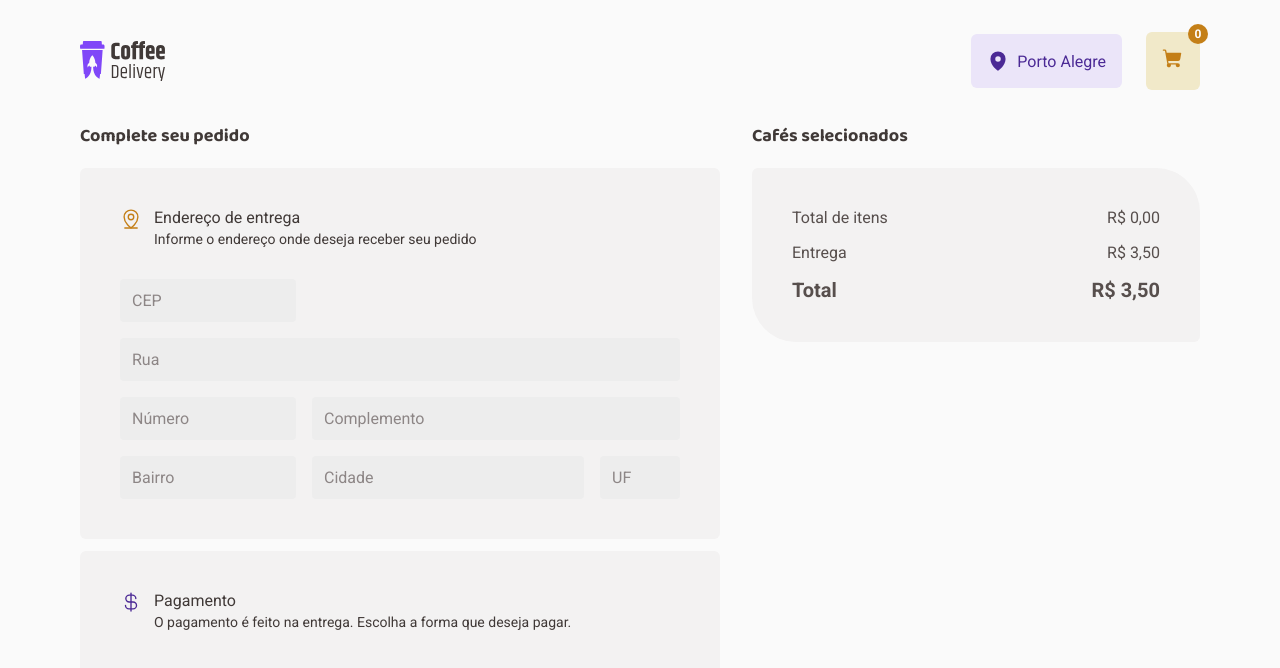
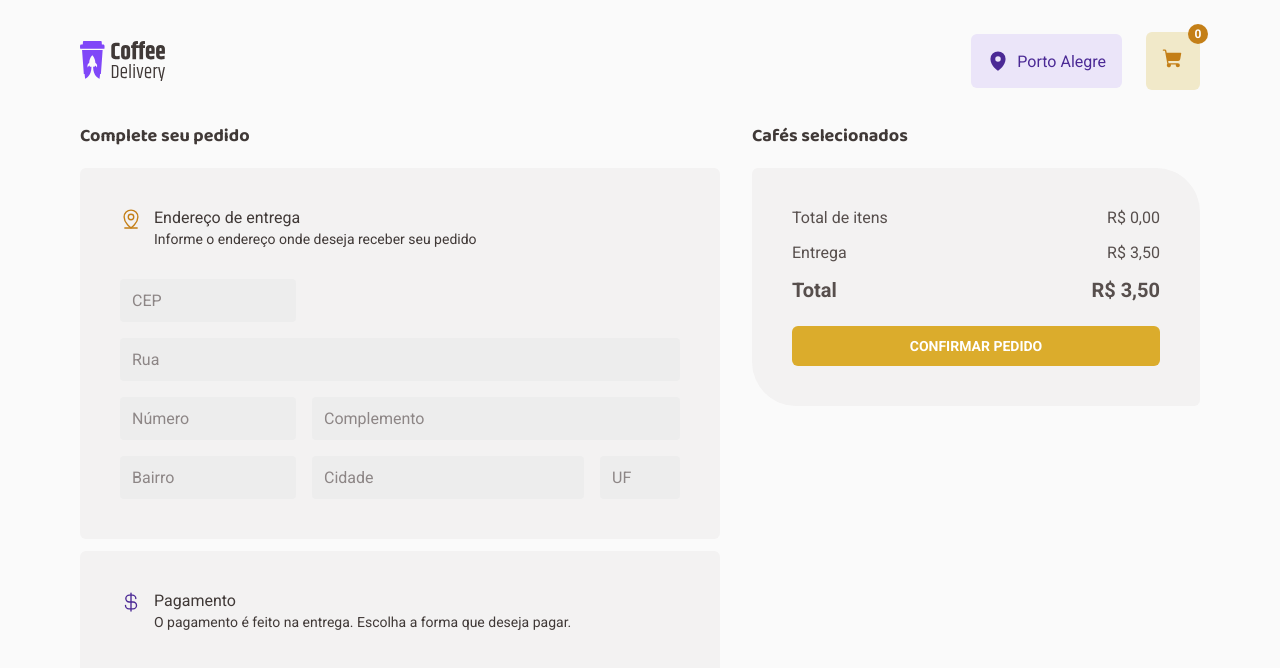
Before and after one commit to duartels/coffee-delivery-challenge, a React (Vite) app: page /checkout in a window 1280 px wide. Shown: the top 668 px of the page. Built offline with nearby package versions, Linux system fonts and the light colour scheme.

Commit message:
create button to confirm order

```diff
--- a/src/pages/Checkout/components/ProductList/index.tsx
+++ b/src/pages/Checkout/components/ProductList/index.tsx
@@ -1,7 +1,7 @@
 import { useCart } from '../../../../hooks/useCart'
 import { ProductItem } from '../ProductItem'
 import { ProductsTotal } from '../ProductsTotal'
-import { Container, ProductListContainer } from './styles'
+import { ConfirmOrderButton, Container, ProductListContainer } from './styles'
 
 export const ProductList = () => {
   const { cart } = useCart()
@@ -16,6 +16,8 @@ export const ProductList = () => {
         ))}
 
         <ProductsTotal />
+
+        <ConfirmOrderButton type="submit">CONFIRMAR PEDIDO</ConfirmOrderButton>
       </ProductListContainer>
     </Container>
   )
--- a/src/pages/Checkout/components/ProductList/styles.ts
+++ b/src/pages/Checkout/components/ProductList/styles.ts
@@ -17,3 +17,13 @@ export const ProductListContainer = styled.div`
   flex-direction: column;
   gap: 1.5rem;
 `
+
+export const ConfirmOrderButton = styled.button`
+  width: 100%;
+  padding: 0.75rem 0.5rem;
+  border: none;
+  border-radius: 6px;
+  background: ${({ theme }) => theme.yellow};
+  color: ${({ theme }) => theme.white};
+  font: 700 0.875rem 'Roboto', sans-serif;
+`
```
